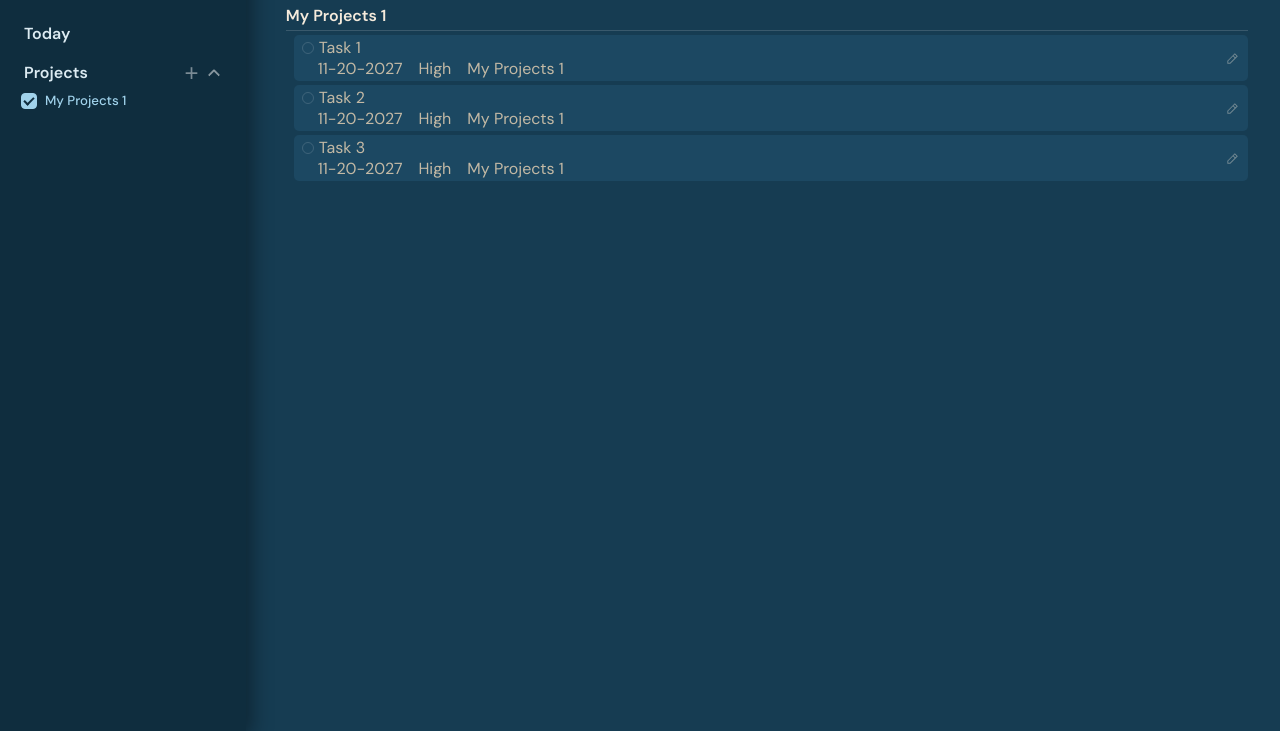
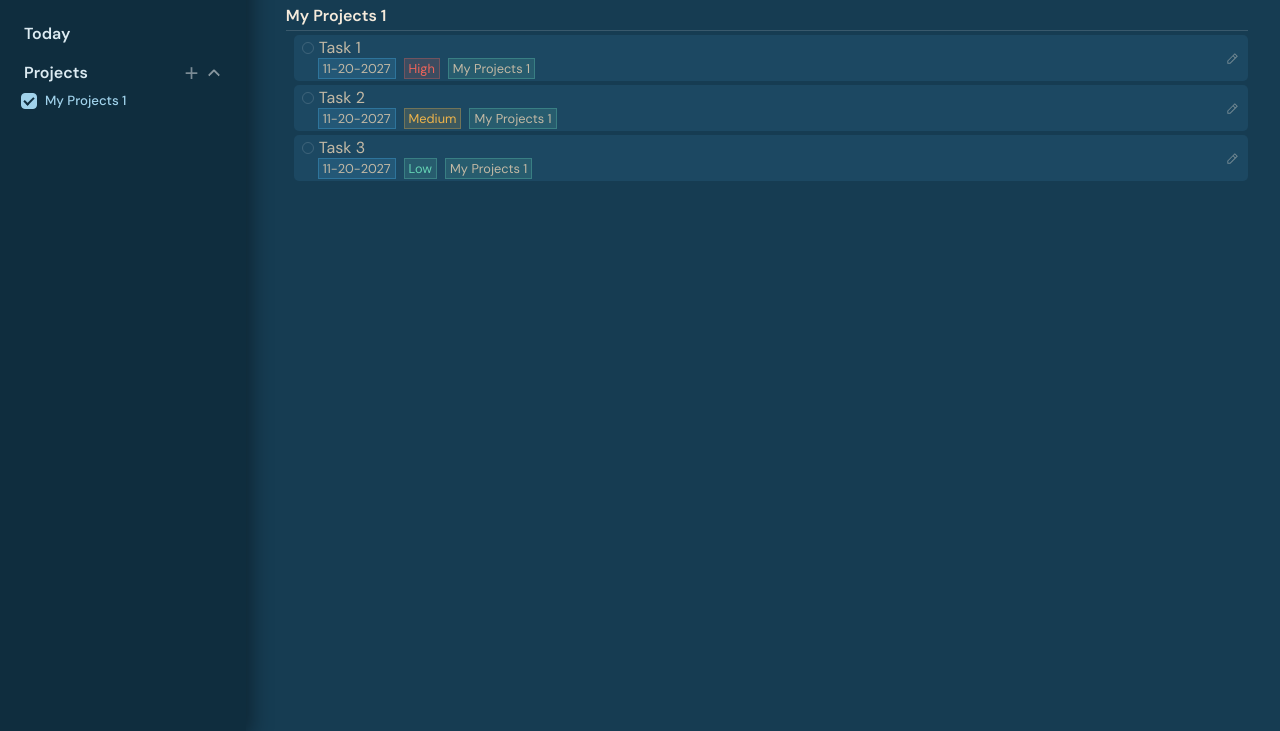
Before and after one commit to EL101/todo-list, a website built with webpack: page src/template.html in a window 1280 px wide. Both pictures are taken after a click on the checkbox "My Projects 1". Shown: the part 69-800 px from the top of the page. Built offline with nearby package versions, Linux system fonts and the light colour scheme.

Commit message:
Styling for tags

```diff
--- a/src/index.ts
+++ b/src/index.ts
@@ -117,6 +117,7 @@ function addProject(projectInfo: project, id:string) {
         const priorityTag = document.createElement("div");
         priorityTag.classList.add("priority-tag");
         priorityTag.textContent = priorityToStr(task.priority);
+        priorityTag.classList.add(priorityToStr(task.priority).toLowerCase());
         const projectTag = document.createElement("div");
         projectTag.classList.add("project-tag");
         projectTag.textContent = projectInfo.title;
--- a/src/main.css
+++ b/src/main.css
@@ -3,6 +3,7 @@
     --main-surface: rgb(28, 72, 98);
     --main-surface-hover: rgb(35, 85, 115);
     --main-surface-muted: rgba(0, 0, 0, 0.15);
+
     --main-text-primary: rgb(245, 235, 220);
     --main-text-secondary: rgb(195, 185, 165);
     --main-text-muted: rgba(245, 235, 220, 0.4);
@@ -70,7 +71,7 @@
 
 .tags-container {
     display: flex;
-    gap: 1rem;
+    gap: 8px;
     padding-left: calc(12px + 4px);
 }
 .task-label {
@@ -114,7 +115,8 @@
 
 .project-task.done {
     background-color: var(--main-surface-muted);
-    color: var(--main-text-muted);
+    /* color: var(--main-text-muted); */
+    opacity: 0.4;
 }
 .project-task.done .task-complete-btn {
     background-color: var(--main-accent);
@@ -130,6 +132,39 @@
     color: var(--main-text-muted);
 }
 
+.tags-container * {
+    padding: 1px 4px;
+    font-size: .8rem;
+}
+
+.date-tag {
+    background-color: rgba(74, 178, 239, 0.15);
+    border: 1px solid rgba(74, 178, 239, 0.3);
+}
+
+.priority-tag.high {
+    background-color: rgba(239, 100, 90, 0.15);
+    border: 1px solid rgba(239, 100, 90, 0.3);
+    color: rgb(239, 100, 90);
+}
+
+.priority-tag.medium {
+    background-color: rgba(239, 180, 74, 0.15);
+    border: 1px solid rgba(239, 180, 74, 0.3);
+    color: rgb(239, 180, 74);
+}
+
+.priority-tag.low {
+    background-color: rgba(100, 210, 180, 0.15);
+    border: 1px solid rgba(100, 210, 180, 0.3);
+    color: rgb(100, 210, 180);
+}
+
+.project-tag {
+    background-color: rgba(100, 210, 180, 0.15); /* teal */
+    border: 1px solid rgba(100, 210, 180, 0.3);
+}
+
 .edit-btn path{
     fill: var(--main-text-muted);
 }
--- a/src/template.html
+++ b/src/template.html
@@ -33,7 +33,7 @@
                     </div>
                 </div>
                 <div class="projects-container">
-                    <h5 class="project-task-header" data-project-info ='{"title": "My Projects 1", "tasks": [{"name": "Task 1", "date": "11-20-2027", "priority": 2}, {"name": "Task 2", "date": "11-20-2027", "priority": 2}, {"name": "Task 3", "date": "11-20-2027", "priority": 2}]}' data-id="1">
+                    <h5 class="project-task-header" data-project-info ='{"title": "My Projects 1", "tasks": [{"name": "Task 1", "date": "11-20-2027", "priority": 2}, {"name": "Task 2", "date": "11-20-2027", "priority": 1}, {"name": "Task 3", "date": "11-20-2027", "priority": 0}]}' data-id="1">
                         <input type="checkbox" id="project-1" name="project-1">
                         <label for="project-1">My Projects 1</label>
                     </h5>
```
